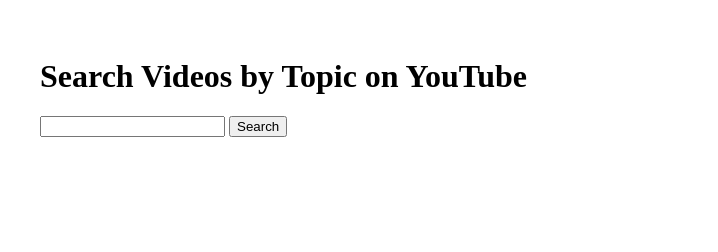
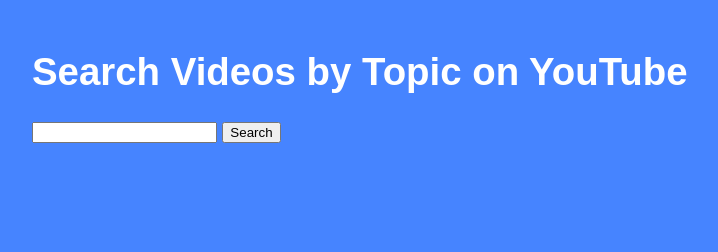
Before and after one commit to mwpaddock1/YouTube_API_Project, a plain HTML site: page index.html in a window 1280 px wide. Shown: the whole page, without its empty margins (32-750 px from the left). Drawn offline with nearby package versions, Linux system fonts and the light colour scheme.

Commit message:
added color and Assertive

```diff
--- a/index.css
+++ b/index.css
@@ -1,11 +1,15 @@
 body {
   padding-top: 50px;
   padding-left: 5%;
-  font-size: 16px;
+  font-family: Sans-Serif;
+  font-size: 1.2rem;
+  color: white;
+  background-color: #4684ff;
+  margin: 0;
 }
 
-.display-none {
-	display: none;
+.hidden {
+  display: none;
 }
 
 .results-container{
--- a/index.html
+++ b/index.html
@@ -1,6 +1,5 @@
 <DOCTYPE html>
-<lang ='en'>
-<html>
+<html lang ='en'>
   <head>
     <meta charset="utf-8">
     <meta name="viewport" content="width=device-width">
@@ -12,7 +11,7 @@
     <link href="index.css" rel="stylesheet" type="text/css" />
   </head>
   <body>
-      <main>
+    <main role = "main" aria-live="assertive">
         <h1>Search Videos by Topic on YouTube</h1>
           <form action="#" class="js-search-form">
             <label for="query"></label>
@@ -23,7 +22,7 @@
             <div class="js-search-results">
             </div>
           </div>
-          <div class="more-results display-none">
+          <div class="more-results hidden">
             <a href="https://www.googleapis.com/youtube/v3/search?pageToken=CBkQAA&..."><h2> More results...</h2></a>
           </div>
       </main>
--- a/index.js
+++ b/index.js
@@ -4,7 +4,7 @@
 
 function getDataFromApi(searchTerm, callback) {
   const query = {
-    q: `${searchTerm} in:name`,
+    q: `${searchTerm}`,
     part:'snippet',
     key: 'AIzaSyAS1J67TsQ1wBi8FaMbfXYMX-Zaxl21aU8',
     maxResults: 10
```
Lines whose indentation alone changed are shown as unchanged.
